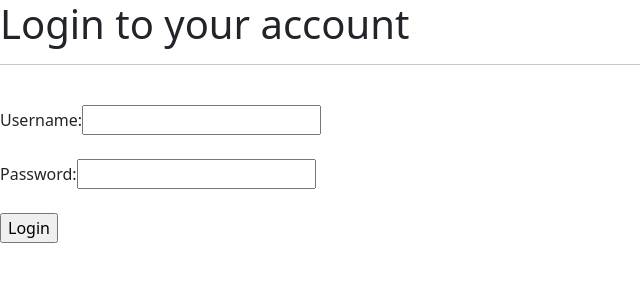
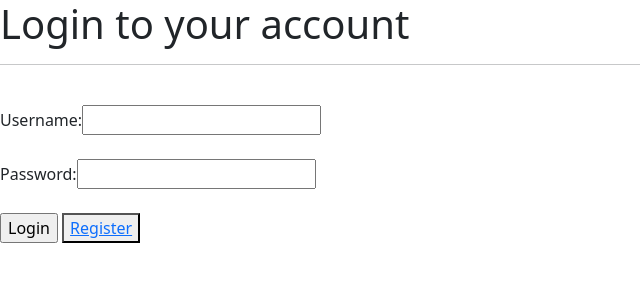
Before and after one commit to sv-shivansh/web-tech-project, a Django app: page /login/ in a window 1280 px wide. Shown: the top 300 px of the page, without its empty margins (0-640 px from the left). Run offline with Django 3.2, Linux system fonts and the light colour scheme.

Commit message:
Update login.html

```diff
--- a/project/notelog/templates/login.html
+++ b/project/notelog/templates/login.html
@@ -25,17 +25,20 @@
   <hr />
   <br />
   <form action="/logined" method="post">
-    <label for="id_username">Username:</label><input type="text" name="loginusername" id="loginusername"
-      required /><br /><br />
-    <label for="id_password1">Password:</label><input type="password" name="loginpassword" id="loginpassword"
-      required /><br /><br />
     {% if user.is_authenticated %}
     <h3>Welcome {{request.user}}</h3>
     <button>
       <a href="/logout" class="button">Logout</a>
     </button>
     {% else %}
+    <label for="id_username">Username:</label><input type="text" name="loginusername" id="loginusername"
+    required /><br /><br />
+  <label for="id_password1">Password:</label><input type="password" name="loginpassword" id="loginpassword"
+    required /><br /><br />
     <input type="submit" value="Login" />
+    <button>
+      <a href="/register" class="button">Register</a>
+    </button>
     {% endif %}
   </form>
 </body>
```
